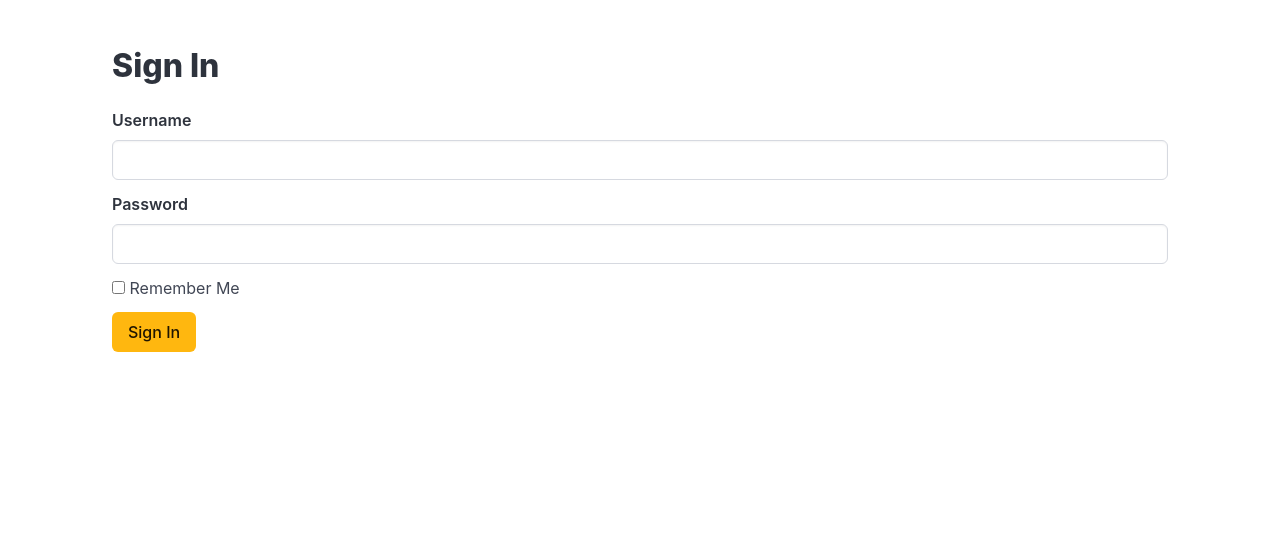
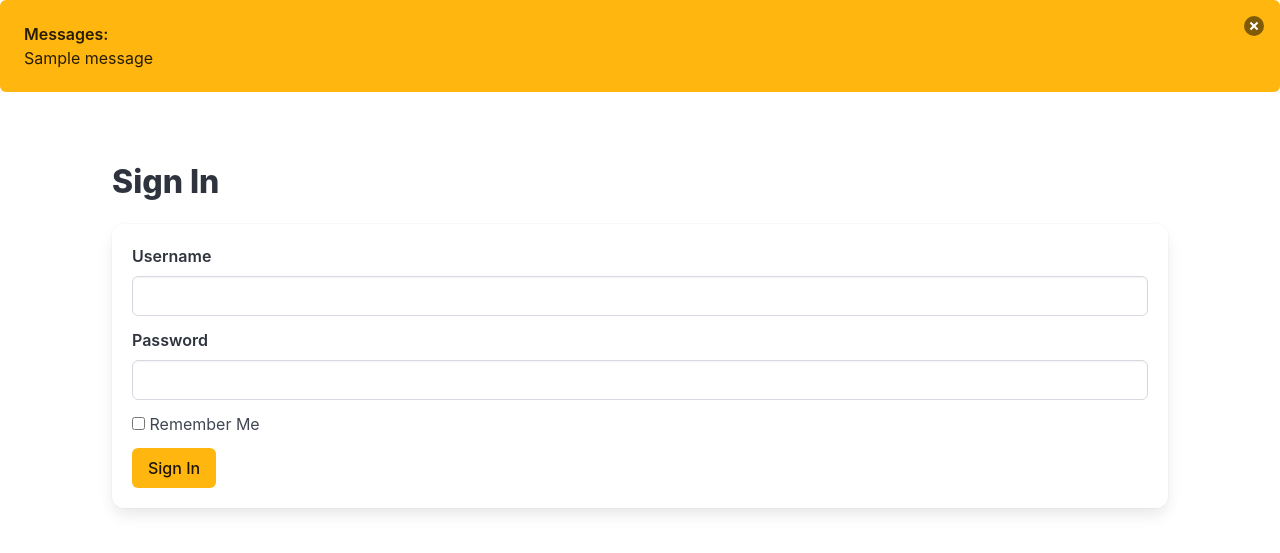
Before and after one commit to vanceb/bowls_club, a Flask app: page /login in a window 1280 px wide. Shown: the part 86-639 px from the top of the page. Run offline with Flask 3, Linux system fonts and the light colour scheme; tables that the repository leaves empty hold one stand-in row (values such as "Sample post"); one stand-in notice (Sample message) is shown.

Commit message:
Added notifications based on flash messages from Flask

```diff
--- a/app/templates/base.html
+++ b/app/templates/base.html
@@ -11,10 +11,27 @@
     </head>
     <body>
         {% include 'partials/navbar.html' %}
+        {% include 'partials/notify.html' %}
+
+
+        <!-- Main content area -->
         <div class="container">
             <section class="section">
                 {% block content %}{% endblock %}
             </section>
         </div>
+
+
     </body>
+    <script>
+    document.addEventListener('DOMContentLoaded', () => {
+        (document.querySelectorAll('.notification .delete') || []).forEach(($delete) => {
+          const $notification = $delete.parentNode;
+
+          $delete.addEventListener('click', () => {
+            $notification.parentNode.removeChild($notification);
+          });
+        });
+      });
+    </script>
 </html>
--- a/app/templates/login.html
+++ b/app/templates/login.html
@@ -2,7 +2,7 @@
 
 {% block content %}
     <h1 class="title">Sign In</h1>
-    <form action="" method="post" novalidate>
+    <form action="" class="box" method="post" novalidate>
         {{ form.hidden_tag() }}
         <div class="field">
             <label class="label">{{ form.username.label }}</label>
--- /dev/null
+++ b/app/templates/partials/notify.html
@@ -0,0 +1,14 @@
+<!-- Get Flash messages from Flask and show them -->
+{% with messages = get_flashed_messages() %}
+{% if messages %}
+<div class="notification is-warning">
+    <button class="delete"></button>
+    <strong>Messages:</strong>
+    <ul>
+        {% for message in messages %}
+        <li>{{ message }}</li>
+        {% endfor %}
+    </ul>
+</div>
+{% endif %}
+{% endwith %}
```
